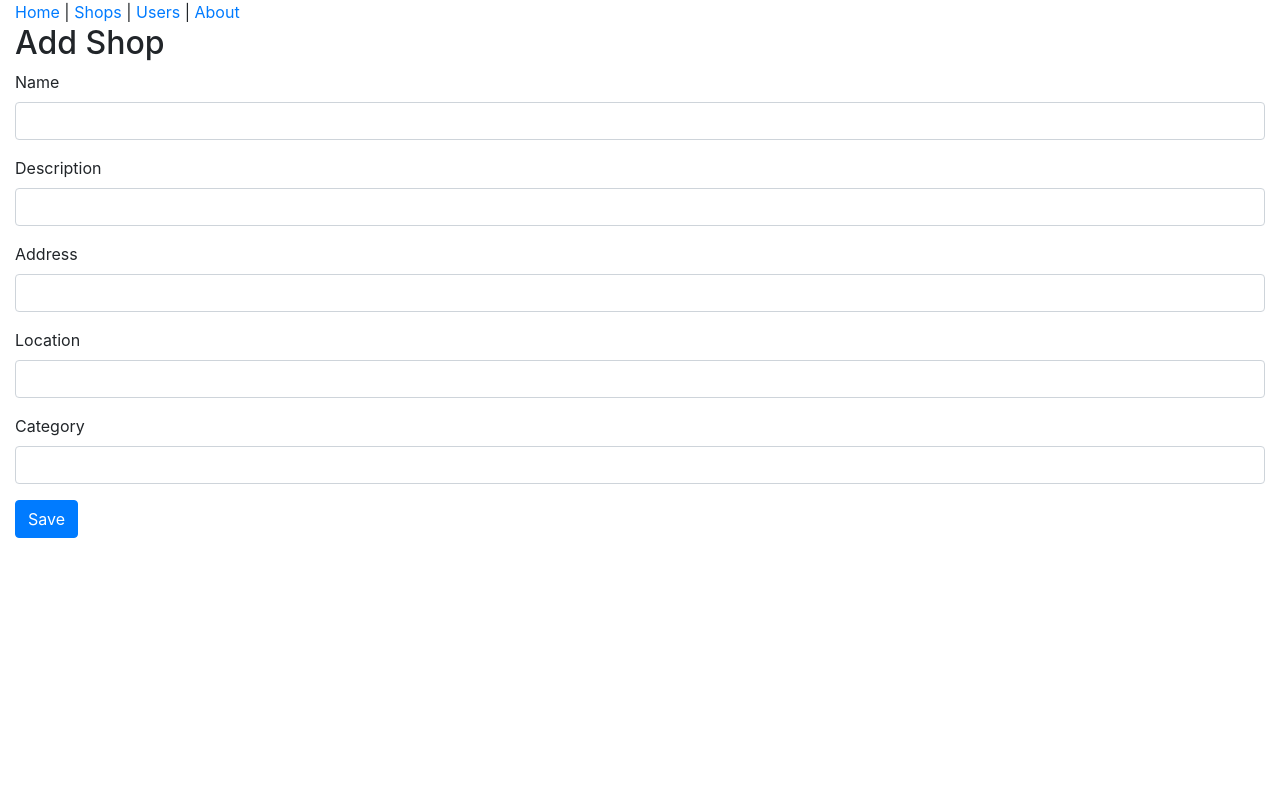
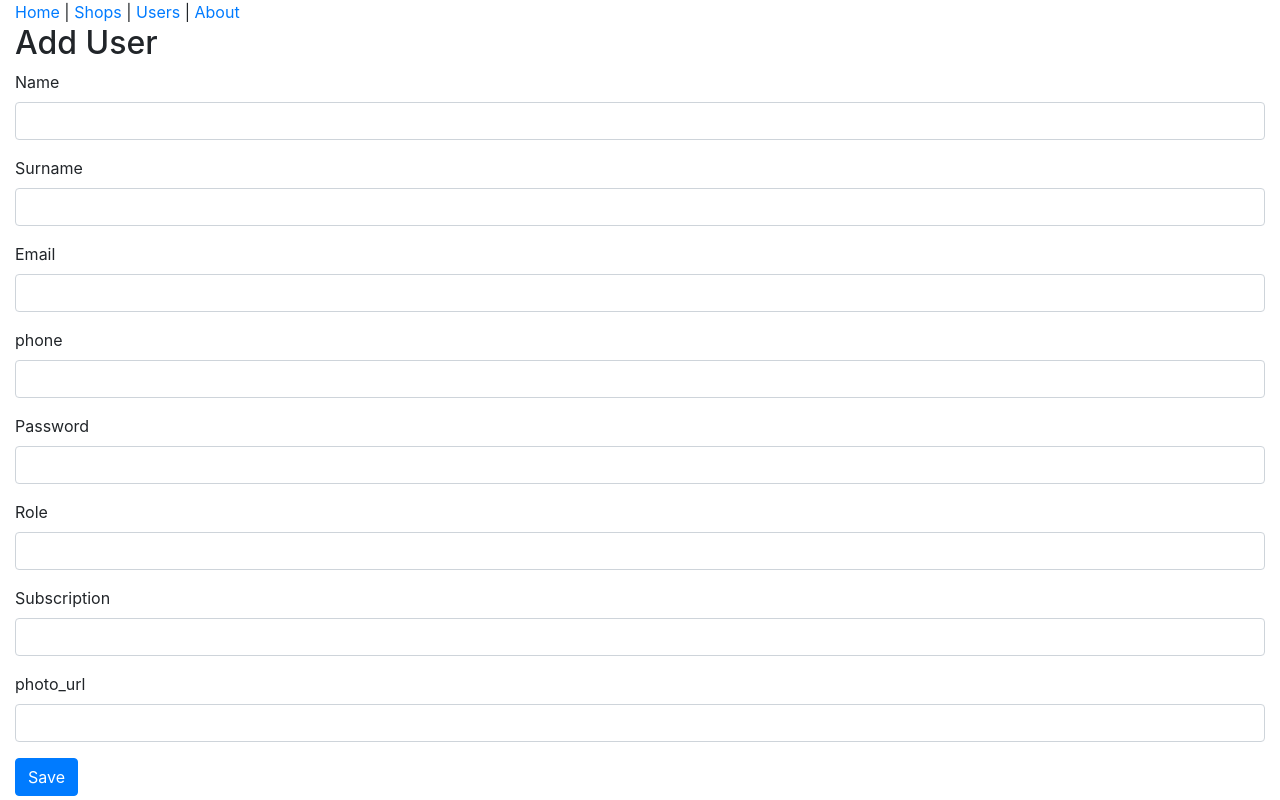
Before and after one commit to bbarchu/foodie-web, a React (Create React App) app: page /add-user in a window 1280 px wide. Built offline with nearby package versions, Linux system fonts and the light colour scheme.

Commit message:
se arreglo el user form

```diff
--- a/src/components/App.js
+++ b/src/components/App.js
@@ -28,8 +28,8 @@ function App(){
         <Route path="/shops" component={ShopsPage} />
         <Route path="/users" component={UsersPage} />
         <Route path="/shop/:slug" component={ProductPage} />
-        <Route path="/add-shop" component={ManageUserPage} />
-        <Route path="/add-user" component={ManageShopPage}/>
+        <Route path="/add-shop" component={ManageShopPage} />
+        <Route path="/add-user" component={ManageUserPage}/>
         <Route path="/add-product" component={ManageProductPage}/>
         <Route path="/editar-shop/:slug" component={EditShop}/>
         <Route path="/editar-producto/:slug" component={EditProduct}/>
--- a/src/components/UserForm.js
+++ b/src/components/UserForm.js
@@ -17,42 +17,72 @@ function UserForm(props) {
 
 
         <TextInput
-        id="description"
-        label="Description"
-        name="description"
-        value={props.user.description}
+        id="surname"
+        label="Surname"
+        name="surname"
+        value={props.user.surname}
         onChange={props.onChange}
-        error={props.errors.description}
+        error={props.errors.surname}
 
         />
 
         <TextInput
-        id="address"
-        label="Address"
-        name="address"
-        value={props.user.address}
+        id="email"
+        label="Email"
+        name="email"
+        value={props.user.email}
         onChange={props.onChange}
-        error={props.errors.address}
+        error={props.errors.email}
 
         />
 
         <TextInput
-        id="location"
-        label="Location"
-        name="location"
-        value={props.user.location}
+        id="phone"
+        label="phone"
+        name="phone"
+        value={props.user.phone}
         onChange={props.onChange}
-        error={props.errors.location}
+        error={props.errors.phone}
 
         />
 
         <TextInput
-        id="category"
-        label="Category"
-        name="category"
-        value={props.user.category}
+        id="password"
+        label="Password"
+        name="password"
+        value={props.user.password}
         onChange={props.onChange}
-        error={props.errors.category}
+        error={props.errors.password}
+
+        />
+
+        <TextInput
+        id="role"
+        label="Role"
+        name="role"
+        value={props.user.role}
+        onChange={props.onChange}
+        error={props.errors.role}
+
+        />
+
+        <TextInput
+        id="subscription"
+        label="Subscription"
+        name="subscription"
+        value={props.user.subscription}
+        onChange={props.onChange}
+        error={props.errors.subscription}
+
+        />
+
+        <TextInput
+        id="photo_url"
+        label="photo_url"
+        name="photo_url"
+        value={props.user.photo_url}
+        onChange={props.onChange}
+        error={props.errors.photo_url}
 
         />
 
```
Also changed, not shown: src/components/EditUser.js (added, +124 -0 lines).
